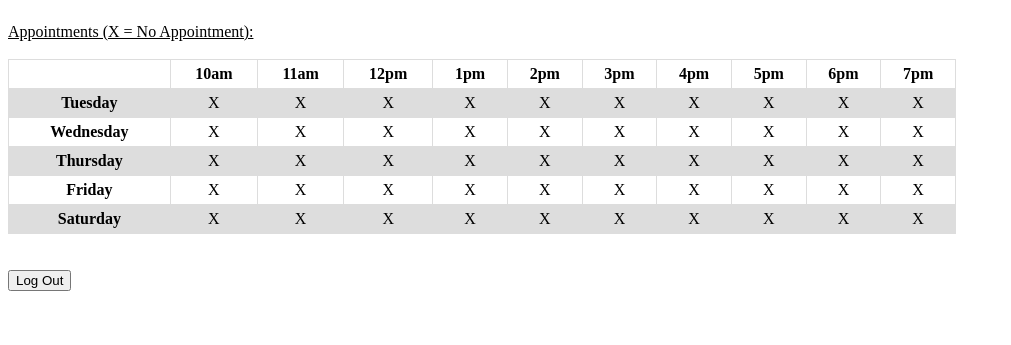
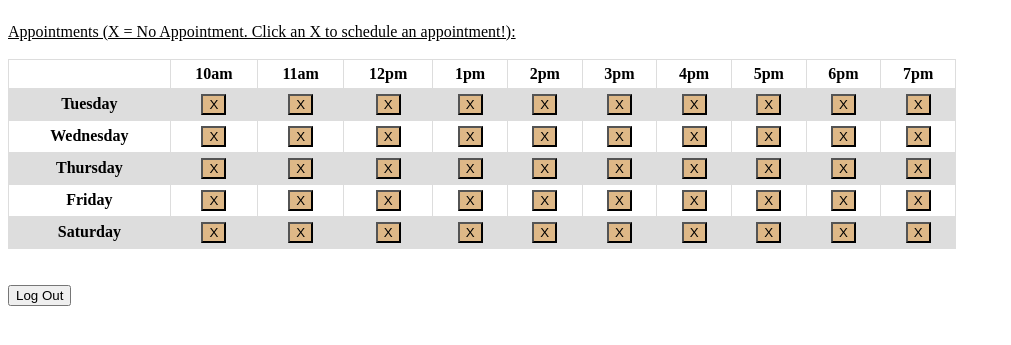
Before and after one commit to Mazztwo/Web_Applications, a Flask app: a page that uses Assignment4/templates/stylist_logged_in.html in a window 1280 px wide. Shown: the part 57-402 px from the top of the page, without its empty margins (0-1011 px from the left). Run offline with Flask 2, Linux system fonts and the light colour scheme; data comes from the database, SQL or seed files in the repository.

Commit message:
Stylist page done. Working on appointment booking page.

```diff
--- a/Assignment4/salon.py
+++ b/Assignment4/salon.py
@@ -147,6 +147,11 @@ def create_stylist_page():
 def user_not_found_page():
     return render_template("wrong_info.html")
 
+# Renders book appointment page
+@app.route("/book-appointment-page/<patron>-<stylist>", methods=["GET"])
+def book_appointment_page(patron, stylist):
+    # Send to appointment booking page
+    return render_template("book_appointment.html", patron=patron, stylist=stylist)
 
 # Renders a logged in patron's page
 @app.route("/patron-logged-in-page/<patron>")
--- /dev/null
+++ b/Assignment4/templates/book_appointment.html
@@ -0,0 +1,6 @@
+{% extends 'base.html' %}
+
+{% block content %}
+    Patron: {{ patron }}
+    Stylist: {{ stylist }}
+{% endblock %}
--- a/Assignment4/templates/stylist_logged_in.html
+++ b/Assignment4/templates/stylist_logged_in.html
@@ -20,7 +20,7 @@
             }
     </style>
 
-    <u>Appointments (X = No Appointment):</u>
+    <u>Appointments (X = No Appointment. Click an X to schedule an appointment!):</u>
     <br>
     <br>
     <table>
@@ -54,10 +54,18 @@
                             {% endif %}
                         {% endfor %}
                         {% if ns.apt %}
-                            <td>X</td>
+                            <td>
+                                <form action="{{ url_for('book_appointment_page', patron=patron.name, stylist=stylist.name) }}" method="get">
+                                        <input style="background-color:burlywood" type="submit" value="X"/>
+                                </form>
+                            </td>
                         {% endif %}
                     {% else %}
-                        <td>X</td>
+                        <td>
+                            <form action="{{ url_for('book_appointment_page', patron=patron.name, stylist=stylist.name) }}" method="get">
+                                    <input style="background-color:burlywood" type="submit" value="X"/>
+                            </form>
+                        </td>
                     {% endif%}
                 {% endfor %}
             </tr>
```
